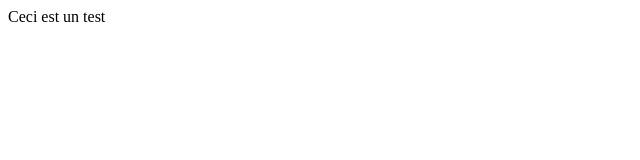
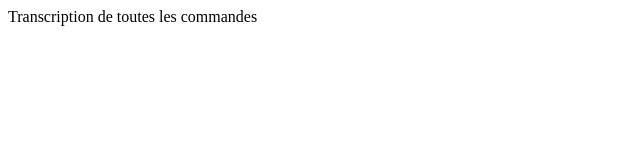
Before and after one commit to MathisRoyale/commande, a plain HTML site: page index.html in a window 1280 px wide. Shown: the whole page, without its empty margins (0-640 px from the left). Drawn offline with Linux system fonts and the light colour scheme.

Commit message:
Update index.html

```diff
--- a/index.html
+++ b/index.html
@@ -5,6 +5,6 @@
     <title>Transcription</title>
 </head>
 <body>
-Ceci est un test
+Transcription de toutes les commandes
 </body>
 </html>
```
